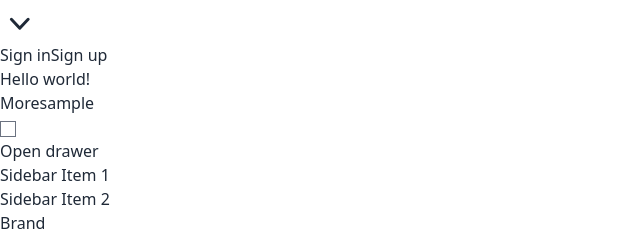
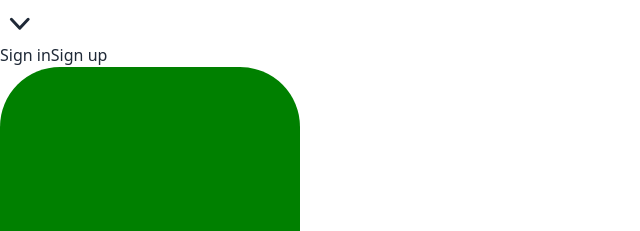
Before and after one commit to crane74/training_react, a Next.js app in the folder react_app/next_app/: page / in a window 1280 px wide. Shown: the part 575-806 px from the top of the page, without its empty margins (0-640 px from the left). Built offline with nearby package versions, Linux system fonts and the light colour scheme.

Commit message:
test: framer-motionを用いたアニメーションのテスト

```diff
--- a/react_app/next_app/pages/_app.tsx
+++ b/react_app/next_app/pages/_app.tsx
@@ -1,12 +1,18 @@
 import "../styles/globals.css";
 import type { AppProps } from "next/app";
 import { Layout } from "@/components/layouts/Layout";
+import { AnimatePresence } from "framer-motion";
 
 function MyApp({ Component, pageProps }: AppProps) {
   return (
-    <Layout>
-      <Component {...pageProps} />
-    </Layout>
+    <AnimatePresence
+      exitBeforeEnter
+      onExitComplete={() => window.scrollTo(0, 0)}
+    >
+      <Layout>
+        <Component {...pageProps} />
+      </Layout>
+    </AnimatePresence>
   );
 }
 
--- a/react_app/next_app/pages/index.tsx
+++ b/react_app/next_app/pages/index.tsx
@@ -3,37 +3,26 @@ import Link from "next/link";
 
 import DropdownMenu from "@/components/elements/DropdownMenu";
 
+import { motion } from "framer-motion";
+
 const Home: NextPage = () => {
   return (
     <>
-      <div className="container">
-        <h1 className="bg-red-500 text-3xl font-bold underline hover:bg-orange-500">
-          Hello world!
-        </h1>
-        <DropdownMenu />
-        <Link href="/sample">
-          <a>sample</a>
-        </Link>
-      </div>
-      <div className="drawer">
-        <input id="my-drawer" type="checkbox" className="drawer-toggle" />
-        <div className="drawer-content">
-          <label htmlFor="my-drawer" className="btn btn-primary drawer-button">
-            Open drawer
-          </label>
-        </div>
-        <div className="drawer-side">
-          <label htmlFor="my-drawer" className="drawer-overlay"></label>
-          <ul className="menu w-80 overflow-y-auto bg-base-100 p-4 text-base-content">
-            <li>
-              <a>Sidebar Item 1</a>
-            </li>
-            <li>
-              <a>Sidebar Item 2</a>
-            </li>
-          </ul>
-        </div>
-      </div>
+      <motion.div
+        style={{ backgroundColor: "green", width: "300px", height: "300px" }}
+        animate={{
+          scale: [1, 2, 2, 1, 1],
+          rotate: [0, 0, 270, 270, 0],
+          borderRadius: ["20%", "20%", "50%", "50%", "20%"],
+        }}
+        drag
+        dragConstraints={{
+          top: 0,
+          left: 0,
+          right: 50,
+          bottom: 50,
+        }}
+      />
     </>
   );
 };
```
Also changed, not shown: react_app/next_app/pages/sample.tsx (+8 -1 lines).
